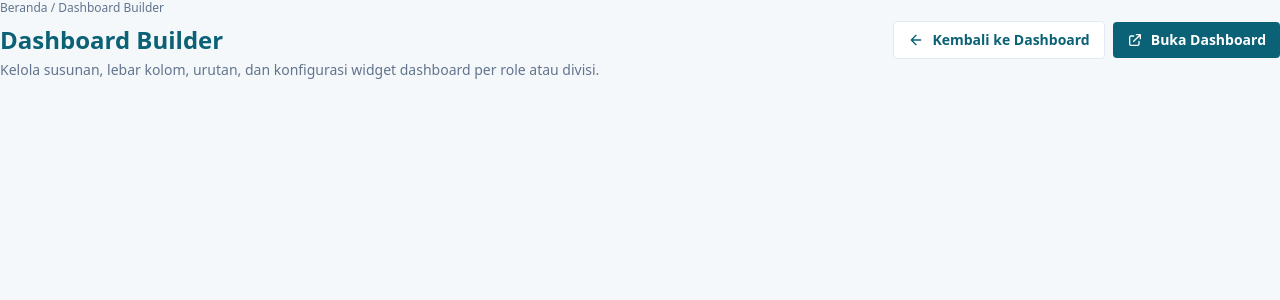
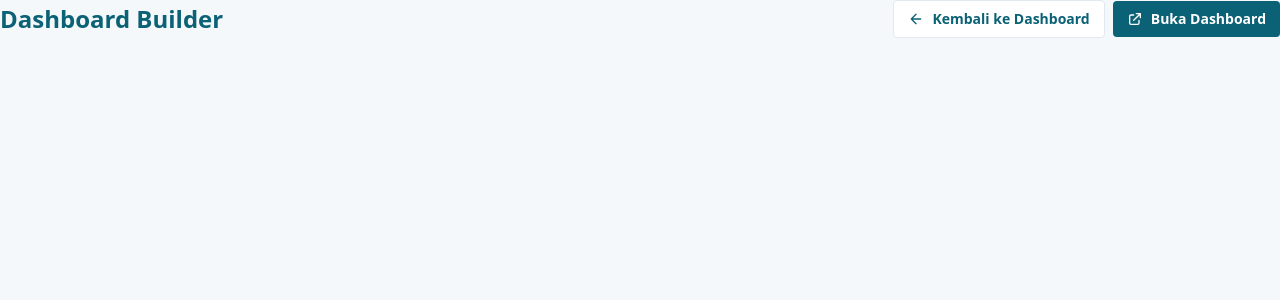
Before and after one commit to TommmJr/dashboard, a Laravel app: template resources/views/dashboard/builder.blade.php in a window 1280 px wide. Shown: the top 300 px of the page. Run offline with Laravel 12, Linux system fonts and the light colour scheme; the template is opened without the code that fills it, so the values that code supplies are empty; style sheets or scripts are compiled from the project's sources.

Commit message:
﻿refactor(dashboard): trim redundant copy in dashboard builder
- Remove verbose helper paragraphs under section headers in builder and placeholder view.
- Remove monospace item.key display from component palette cards.
- Remove redundant decorative badges (Sinkronisasi Real-Time, Split-View suffix).
- Shorten section headings to Komponen, Widget Aktif, and Pratinjau.
- Add aria-label to width toggle buttons for accessibility.
- Update DashboardLayoutEditorWidthTest with structural ID assertions and verify absence of redundant copy.

Verification:
- php artisan test --filter="DashboardLayoutEditorWidthTest|DashboardLayoutAuditTest" (15 passed, 76 assertions)
- vendor/bin/pint --dirty --test (passed)
- git diff --cached --check (clean)

```diff
--- a/resources/views/components/widgets/layout-editor-placeholder.blade.php
+++ b/resources/views/components/widgets/layout-editor-placeholder.blade.php
@@ -58,9 +58,6 @@
                                 Bawaan (Konfigurasi Fallback)
                             </span>
                         </div>
-                        <p class="mt-1 text-sm text-slate-500">
-                            Kelola susunan, lebar kolom, urutan, dan visibilitas widget dashboard per role atau divisi.
-                        </p>
                     </div>
 
                     <div class="flex flex-col gap-1.5">
@@ -118,17 +115,12 @@
 
                 {{-- Palet Komponen Visual (Top Toolbar Looker Studio Style) --}}
                 <div class="rounded-lg border border-slate-200 bg-slate-50/70 p-4">
-                    <div class="flex flex-col gap-2 sm:flex-row sm:items-center sm:justify-between border-b border-slate-200 pb-3">
-                        <div>
-                            <div class="flex items-center gap-2">
-                                <h4 class="text-sm font-bold uppercase tracking-wide text-primary">Palet Komponen (Katalog Widget Tersedia)</h4>
-                                <span class="inline-flex items-center rounded-full bg-primary/10 px-2 py-0.5 text-xs font-semibold text-primary">
-                                    {{ count($catalog) }} Komponen Tersedia
-                                </span>
-                            </div>
-                            <p class="mt-0.5 text-xs text-slate-500">
-                                Tarik (drag) kartu komponen dari palet ini ke dalam Kanvas Presentasi pada panel pratinjau, atau klik tombol Tambah.
-                            </p>
+                    <div class="flex items-center justify-between border-b border-slate-200 pb-3">
+                        <div class="flex items-center gap-2">
+                            <h4 class="text-sm font-bold uppercase tracking-wide text-primary">Komponen</h4>
+                            <span class="inline-flex items-center rounded-full bg-primary/10 px-2 py-0.5 text-xs font-semibold text-primary">
+                                {{ count($catalog) }}
+                            </span>
                         </div>
                     </div>
 
@@ -206,7 +198,6 @@
                                         ></span>
                                     </div>
                                     <p class="text-xs font-bold text-primary line-clamp-2" x-text="item.label"></p>
-                                    <p class="mt-0.5 text-[11px] text-slate-400 font-mono truncate" x-text="item.key"></p>
                                 </div>
 
                                 <div class="mt-3 pt-2 border-t border-slate-100 flex items-center justify-between">
@@ -244,9 +235,6 @@
                     <div class="flex items-center justify-between gap-2 border-b border-slate-200 pb-3">
                         <div>
                             <h4 class="text-sm font-bold uppercase tracking-wide text-primary">Widget Aktif</h4>
-                            <p class="mt-0.5 text-xs text-slate-500">
-                                Atur urutan, lebar kolom, dan konfigurasi. Perubahan langsung tampil pada panel pratinjau.
-                            </p>
                         </div>
                         <span
                             class="shrink-0 rounded bg-primary/10 px-2.5 py-1 text-xs font-semibold text-primary"
@@ -293,6 +281,7 @@
                                                 <button
                                                     type="button"
                                                     @click="setWidgetCols(w, n)"
+                                                    :aria-label="`Lebar ${n} kolom`"
                                                     :class="(w.cols === n) ? 'bg-primary text-white shadow-xs' : 'text-slate-600 hover:text-primary'"
                                                     class="rounded px-2 py-0.5 text-[11px] font-semibold transition"
                                                     x-text="n"
@@ -446,21 +435,13 @@
 
             {{-- Panel Pratinjau Langsung (sticky pada layar lebar) --}}
             <div id="builder-preview-pane" class="min-w-0 lg:sticky lg:top-6 lg:col-span-7">
-                <p class="mb-2 text-xs font-bold uppercase tracking-wide text-slate-500">Pratinjau Langsung (Split-View)</p>
-                {{-- Kanvas Presentasi Dashboard: pratinjau langsung tata letak 3 kolom --}}
+                <p class="mb-2 text-xs font-bold uppercase tracking-wide text-slate-500">Pratinjau</p>
                 <div class="rounded-lg border border-slate-200 bg-slate-50/50 p-4">
                     <div class="flex flex-col gap-2 border-b border-slate-200 pb-3 sm:flex-row sm:items-center sm:justify-between">
                         <div>
-                            <h4 class="text-sm font-bold uppercase tracking-wide text-primary">Kanvas Presentasi Dashboard</h4>
-                            <p class="mt-0.5 text-xs text-slate-500">
-                                Pratinjau Tata Letak Grid 3 Kolom yang mengikuti urutan dan lebar widget di panel kiri.
-                            </p>
+                            <h4 class="text-sm font-bold uppercase tracking-wide text-primary">Pratinjau</h4>
                         </div>
                         <div class="flex flex-wrap items-center gap-2">
-                            <span class="inline-flex items-center gap-1.5 rounded-full bg-emerald-50 px-2.5 py-1 text-xs font-semibold text-emerald-700">
-                                <span class="h-1.5 w-1.5 rounded-full bg-emerald-500"></span>
-                                Sinkronisasi Real-Time
-                            </span>
                             <span class="rounded bg-primary/10 px-2.5 py-1 text-xs font-semibold text-primary" x-text="`${activeWidgets.length} Widget di Kanvas`"></span>
                             <span class="rounded bg-slate-100 px-2.5 py-1 text-xs font-semibold text-slate-600" x-text="`Viewport ${viewportWidth}px`"></span>
                         </div>
--- a/resources/views/dashboard/builder.blade.php
+++ b/resources/views/dashboard/builder.blade.php
@@ -6,9 +6,7 @@
 <div class="mx-auto max-w-7xl 2xl:max-w-screen-2xl">
     <div class="mb-6 flex flex-col gap-2 sm:flex-row sm:items-center sm:justify-between">
         <div>
-            <p class="text-xs font-medium text-slate-500">Beranda / Dashboard Builder</p>
-            <h1 class="mt-2 text-2xl font-bold text-primary">Dashboard Builder</h1>
-            <p class="mt-1 text-sm text-slate-500">Kelola susunan, lebar kolom, urutan, dan konfigurasi widget dashboard per role atau divisi.</p>
+            <h1 class="text-2xl font-bold text-primary">Dashboard Builder</h1>
         </div>
         <div class="flex flex-wrap items-center gap-2">
             <a href="{{ route('dashboard') }}" class="inline-flex items-center gap-2 rounded border border-slate-200 bg-white px-3.5 py-2 text-sm font-semibold text-primary transition hover:border-accent hover:text-accent">
```
Also changed, not shown: tests/Feature/DashboardLayoutEditorWidthTest.php (+18 -5 lines), tests/Feature/DashboardWidgetLayoutTest.php (+1 -1 lines).
